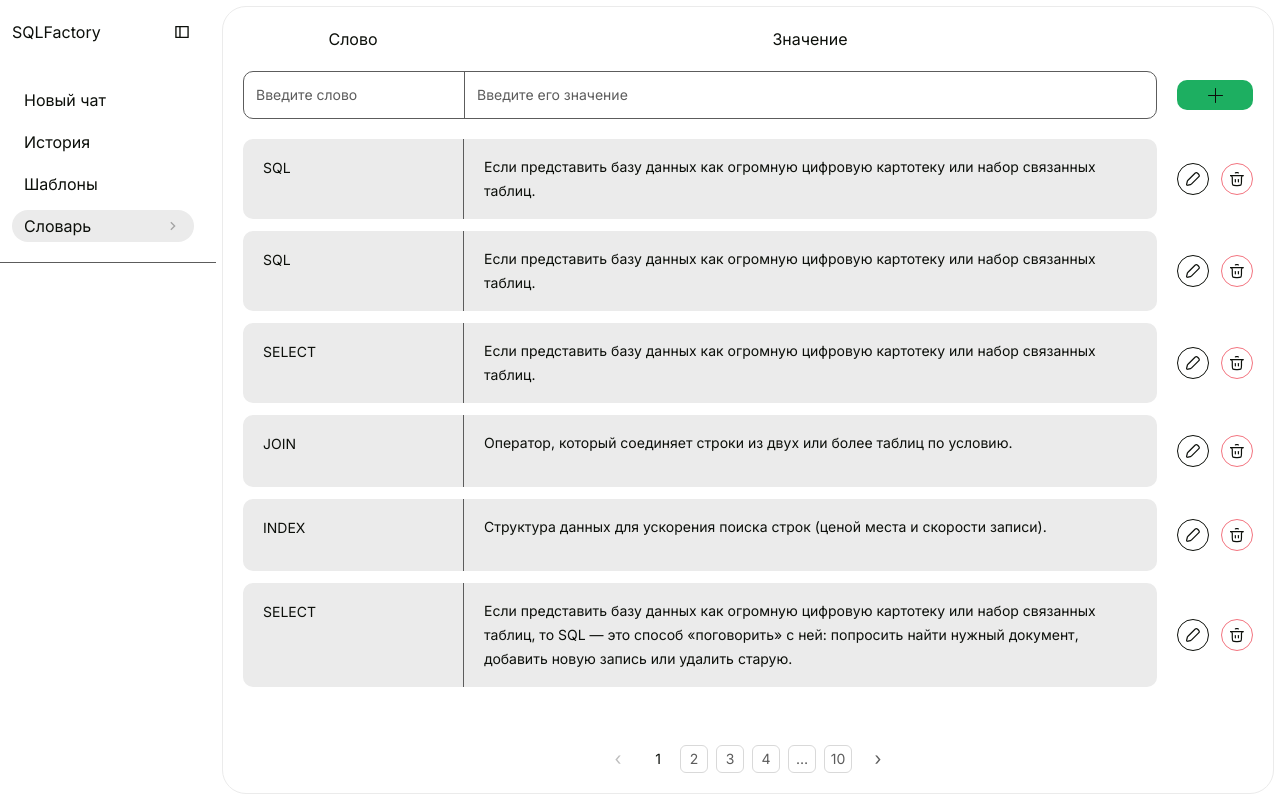
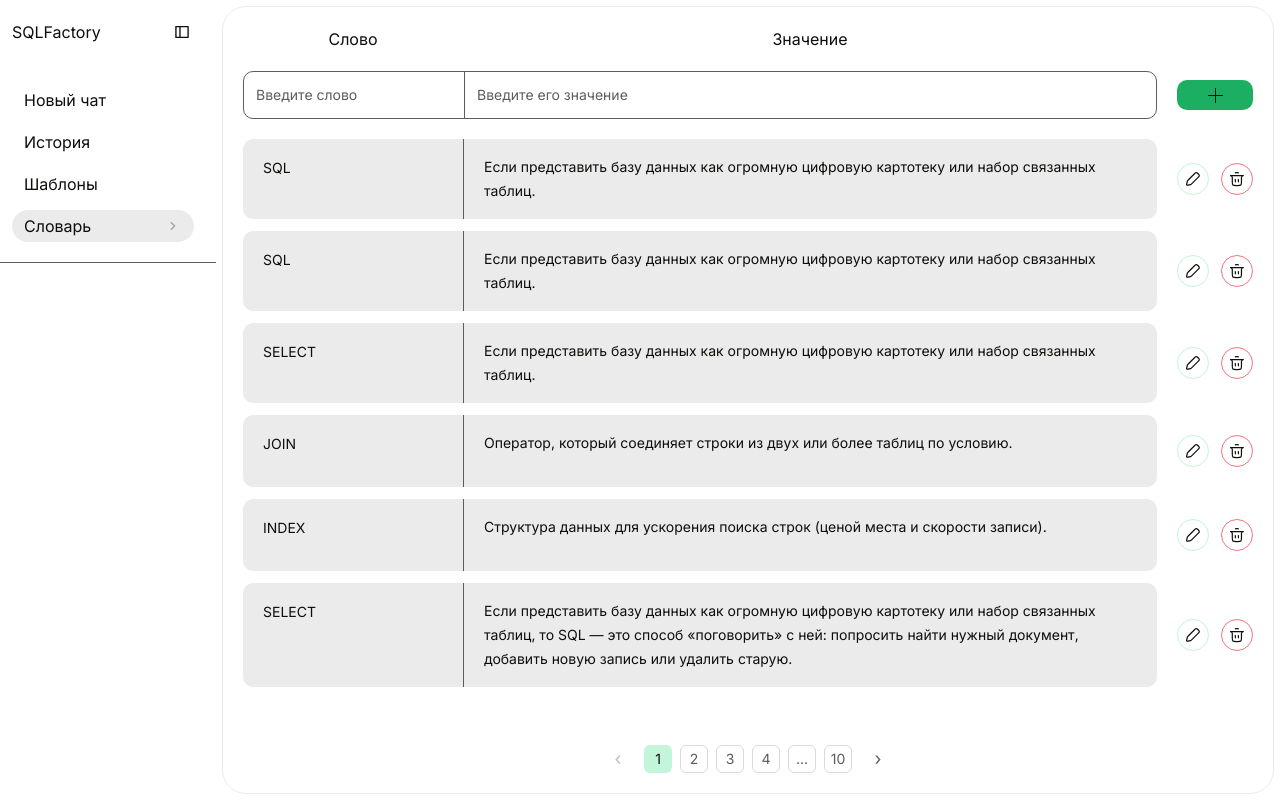
Before and after one commit to K1butsujiMuzan/sql-factory-mpit, a Next.js app: page /1/dictionary in a window 1280 px wide. Built offline with nearby package versions, Linux system fonts and the light colour scheme.

Commit message:
chore[dictionary]: edit colours

```diff
--- a/src/components/Dictionary/DictionaryPagination.tsx
+++ b/src/components/Dictionary/DictionaryPagination.tsx
@@ -121,7 +121,7 @@ const DictionaryPagination = ({
 							className={cn(
 								'w-7 h-7 rounded-[6px] text-sm transition border',
 								p === safePage
-									? 'bg-accent-100 text-dark-menu border-transparent'
+									? 'bg-accent-light text-dark-menu border-transparent'
 									: 'bg-white text-gray-main hover:bg-gray-100 border-gray-light'
 							)}
 							aria-current={p === safePage ? 'page' : undefined}
--- a/src/components/Dictionary/DictionaryRowActions.tsx
+++ b/src/components/Dictionary/DictionaryRowActions.tsx
@@ -18,7 +18,7 @@ const DictionaryRowActions = ({ onEdit, onDelete, className }: Props) => {
 				type="button"
 				onClick={onEdit}
 				aria-label="Редактировать"
-				className="w-8 h-8 rounded-full border border-accent-100 flex items-center justify-center"
+				className="w-8 h-8 rounded-full border border-accent-light flex items-center justify-center"
 			>
 				<svg
 					width="14"
```
